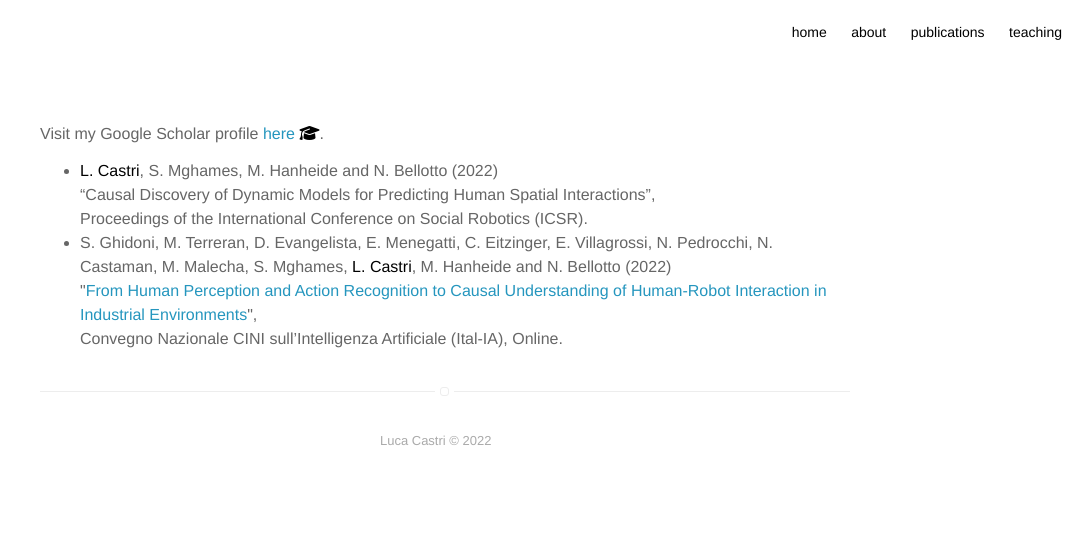
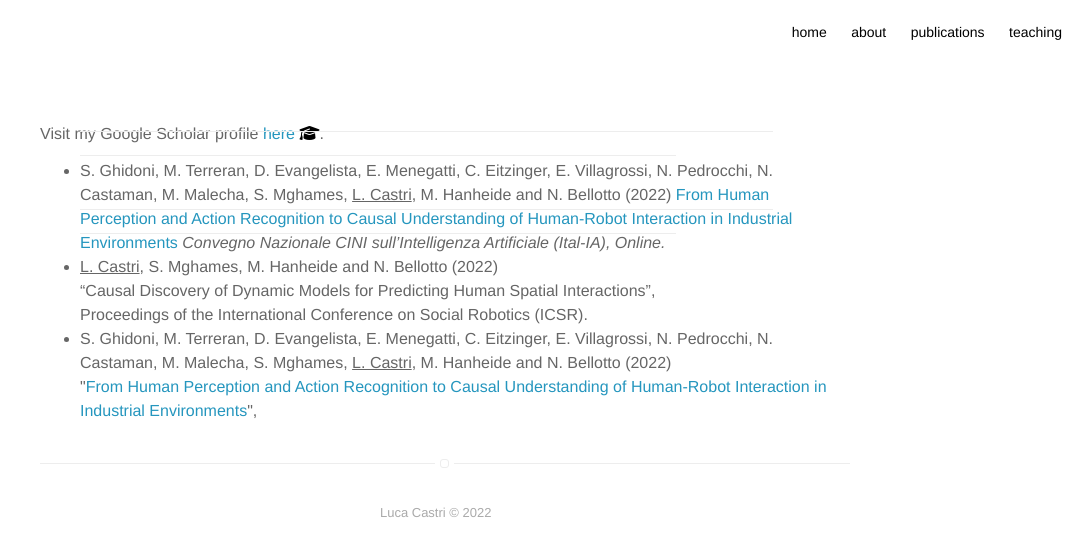
Before and after one commit to lcastri/lcastri.github.io, a Jekyll site: the page built from publications.html, in a window 1280 px wide. Shown: the top 556 px of the page, without its empty margins (195-1280 px from the left). Built offline with Jekyll 4.4.1, drawn with Linux system fonts in a browser that asks for light colours; nearby versions of some CDN libraries.

Commit message:
Update publications.html

```diff
--- a/publications.html
+++ b/publications.html
@@ -6,13 +6,24 @@
 Visit my Google Scholar profile <a class="ext_link" href="https://scholar.google.com/citations?user=MWKfdVQAAAAJ&hl=en&oi=ao">here</a> <i class="fa fa-graduation-cap inline-icon"></i>.
 <ul>
     <li>
-        <strong>L. Castri</strong>, S. Mghames, M. Hanheide and N. Bellotto (2022)<br>
+        <div id="ghidoni2022human">
+            <span class="author">
+                S. Ghidoni, M. Terreran, D. Evangelista, E. Menegatti, C. Eitzinger, E. Villagrossi, N. Pedrocchi, N. Castaman, M. Malecha, S. Mghames, <u>L. Castri</u>, M. Hanheide and N. Bellotto (2022)
+            </span>
+            <a class="ext_link" href="https://eprints.lincoln.ac.uk/id/eprint/48515/">From Human Perception and Action Recognition to Causal Understanding of Human-Robot Interaction in Industrial Environments</a>
+            <span class="periodical">
+                <em>Convegno Nazionale CINI sull’Intelligenza Artificiale (Ital-IA), Online.</em>
+            </span>
+        </div>
+    </li>
+    <li>
+        <u>L. Castri</u>, S. Mghames, M. Hanheide and N. Bellotto (2022)<br>
         “Causal Discovery of Dynamic Models for Predicting Human Spatial Interactions”,<br>
         Proceedings of the International Conference on Social Robotics (ICSR).
     </li>
     <li>
-        S. Ghidoni, M. Terreran, D. Evangelista, E. Menegatti, C. Eitzinger, E. Villagrossi, N. Pedrocchi, N. Castaman, M. Malecha, S. Mghames, <strong>L. Castri</strong>, M. Hanheide and N. Bellotto (2022)<br>
+        S. Ghidoni, M. Terreran, D. Evangelista, E. Menegatti, C. Eitzinger, E. Villagrossi, N. Pedrocchi, N. Castaman, M. Malecha, S. Mghames, <u>L. Castri</u>, M. Hanheide and N. Bellotto (2022)<br>
         "<a class="ext_link" href="https://eprints.lincoln.ac.uk/id/eprint/48515/">From Human Perception and Action Recognition to Causal Understanding of Human-Robot Interaction in Industrial Environments</a>",<br>
-        Convegno Nazionale CINI sull’Intelligenza Artificiale (Ital-IA), Online.
+
     </li>
 </ul>
```
